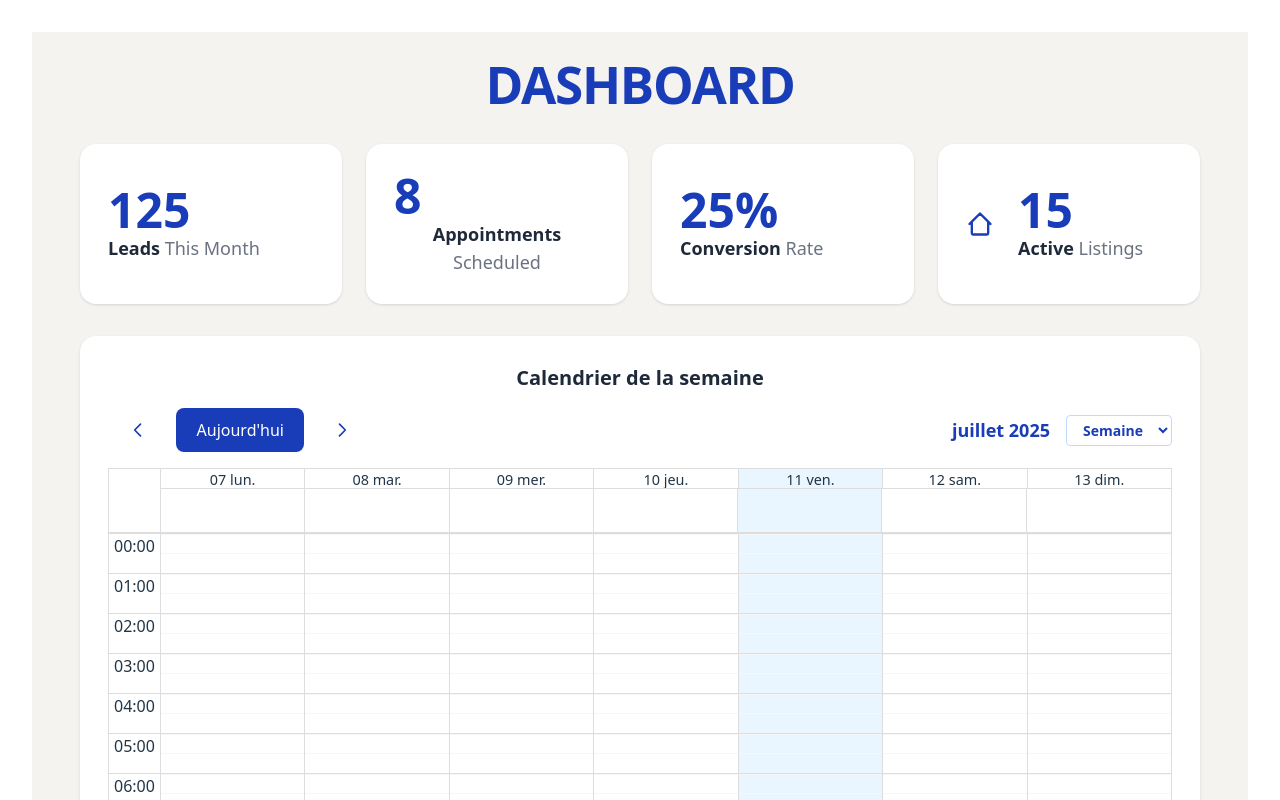
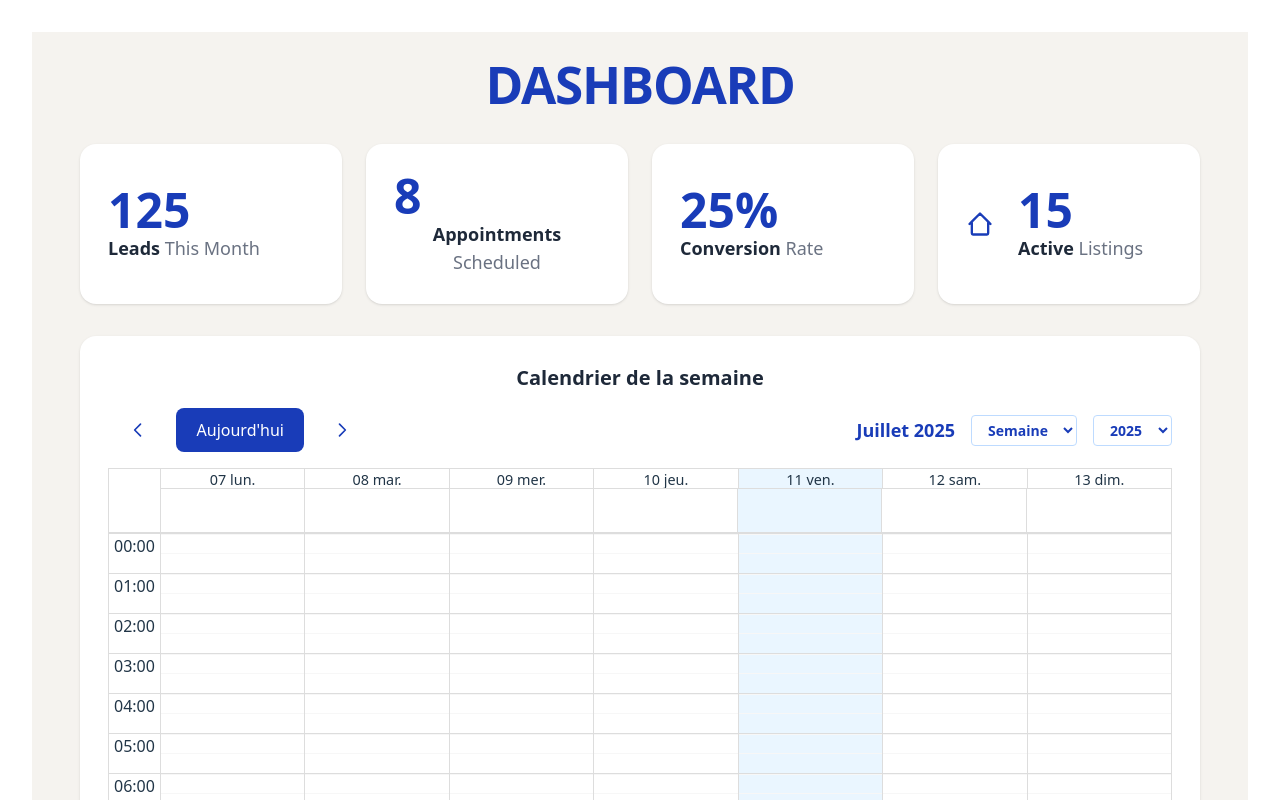
Before and after one commit to callo13/frontend_immobilier, a React (Vite) app: page / in a window 1280 px wide. Shown: the top 800 px of the page. Built offline with nearby package versions, Linux system fonts and the light colour scheme.

Commit message:
Add year

```diff
--- a/src/components/Dashboard/CalendarView.jsx
+++ b/src/components/Dashboard/CalendarView.jsx
@@ -59,35 +59,49 @@ const CalendarView = () => {
   const [date, setDate] = useState(new Date(2025, 6, 7));
   const [view, setView] = useState('week');
 
-  const handlePrevMonth = () => setDate(subMonths(date, 1));
-  const handleNextMonth = () => setDate(addMonths(date, 1));
-  const handleToday = () => setDate(new Date());
+  // Années pour la listbox année
+  const currentYear = date.getFullYear();
+  const years = Array.from({ length: 11 }, (_, i) => currentYear - 5 + i);
+
+  const handleYearChange = (e) => {
+    const newYear = parseInt(e.target.value, 10);
+    setDate(new Date(newYear, date.getMonth(), date.getDate()));
+  };
 
   return (
     <div className="bg-white rounded-2xl shadow p-7 mb-10">
       <h2 className="font-extrabold text-xl text-gray-800 mb-4">Calendrier de la semaine</h2>
-      {/* Barre de navigation personnalisée + Listbox */}
+      {/* Barre de navigation personnalisée + Listbox vue + Listbox année */}
       <div className="flex items-center justify-between mb-4 gap-4 flex-wrap">
         <div className="flex gap-1 items-center">
-          <button onClick={handlePrevMonth} className="p-2 rounded hover:bg-blue-100 transition" aria-label="Mois précédent">
+          <button onClick={() => setDate(subMonths(date, 1))} className="p-2 rounded hover:bg-blue-100 transition" aria-label="Mois précédent">
             <svg xmlns="http://www.w3.org/2000/svg" className="h-5 w-5 text-blue-800" fill="none" viewBox="0 0 24 24" stroke="currentColor"><path strokeLinecap="round" strokeLinejoin="round" strokeWidth={2} d="M15 19l-7-7 7-7" /></svg>
           </button>
-          <button onClick={handleToday} className="bg-blue-800 text-white px-3 py-1 rounded font-semibold hover:bg-blue-900 transition text-sm mx-1">Aujourd'hui</button>
-          <button onClick={handleNextMonth} className="p-2 rounded hover:bg-blue-100 transition" aria-label="Mois suivant">
+          <button onClick={() => setDate(new Date())} className="bg-blue-800 text-white px-3 py-1 rounded font-semibold hover:bg-blue-900 transition text-sm mx-1">Aujourd'hui</button>
+          <button onClick={() => setDate(addMonths(date, 1))} className="p-2 rounded hover:bg-blue-100 transition" aria-label="Mois suivant">
             <svg xmlns="http://www.w3.org/2000/svg" className="h-5 w-5 text-blue-800" fill="none" viewBox="0 0 24 24" stroke="currentColor"><path strokeLinecap="round" strokeLinejoin="round" strokeWidth={2} d="M9 5l7 7-7 7" /></svg>
           </button>
         </div>
         <div className="flex items-center gap-4">
           <div className="text-lg font-bold text-blue-800">
-            {format(date, "MMMM yyyy", { locale: fr })}
+            {format(date, "MMMM yyyy", { locale: fr }).charAt(0).toUpperCase() + format(date, "MMMM yyyy", { locale: fr }).slice(1)}
           </div>
           <select
             value={view}
             onChange={e => setView(e.target.value)}
             className="border border-blue-200 rounded px-3 py-1 text-blue-800 font-semibold bg-white focus:outline-none focus:ring-2 focus:ring-blue-300 text-sm"
           >
-            {VIEWS.map(v => (
-              <option key={v.value} value={v.value}>{v.label}</option>
+            <option value="day">Jour</option>
+            <option value="week">Semaine</option>
+            <option value="month">Mois</option>
+          </select>
+          <select
+            value={currentYear}
+            onChange={handleYearChange}
+            className="border border-blue-200 rounded px-3 py-1 text-blue-800 font-semibold bg-white focus:outline-none focus:ring-2 focus:ring-blue-300 text-sm"
+          >
+            {years.map(y => (
+              <option key={y} value={y}>{y}</option>
             ))}
           </select>
         </div>
```
